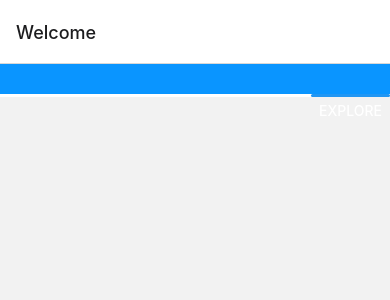
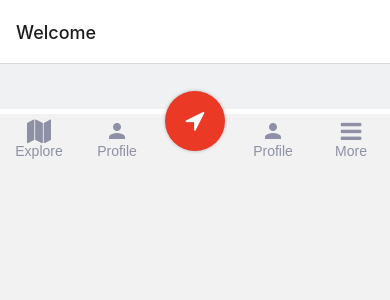
Before and after one commit to pragati-kumar/NaviFinder-Hackerchiefs, a React Native app: screen /Home in a window 390 px wide. Shown: the top 300 px of the page. Built offline with nearby package versions, Linux system fonts and the light colour scheme; what react-native-sensors would draw is missing.

Commit message:
navbar done

```diff
--- a/screens/HomeScreen.tsx
+++ b/screens/HomeScreen.tsx
@@ -19,13 +19,11 @@ import {
   Text,
   useColorScheme,
   View,
+  TouchableNativeFeedback,
+    TouchableHighlight,
+    TouchableOpacity,
+    TouchableWithoutFeedback,
 } from 'react-native';
-// import FontAwesome, {
-//   SolidIcons,
-//   RegularIcons,
-//   BrandIcons,
-// } from 'react-native-fontawesome';
-// import MapboxGL from '@react-native-mapbox-gl/maps';
 // import style from '../assets/css/home.css' ;
 
 import {
@@ -44,8 +42,30 @@ const HomeScreen = ({route, navigation}: Props) => {
     <SafeAreaView>
       <View style={styles.map}>
         <View style={styles.navbar}>
-          <Icon name="person" />
-          <Button title="Explore" />
+
+         <View style={styles.ic}>
+             <Icon color='#8E91A5' name="map" type="font-awesome" />
+             <Text style={styles.icText} > Explore </Text>
+         </View>
+
+        <View style={styles.ic}>
+         <Icon color='#8E91A5' name="person" />
+         <Text style={styles.icText} > Profile </Text>
+         </View>
+
+          <View style={styles.navigate}>
+            <Icon color='white' name="location-arrow" type="font-awesome"  />
+           </View>
+
+          <View style={styles.ic}>
+           <Icon color='#8E91A5' name="person" />
+           <Text style={styles.icText} > Profile </Text>
+            </View>
+
+        <View style={styles.ic}>
+         <Icon color='#8E91A5' name="bars" type="font-awesome" />
+         <Text style={styles.icText} > More </Text>
+          </View>
         </View>
       </View>
     </SafeAreaView>
@@ -59,17 +79,40 @@ const styles = StyleSheet.create({
     display: 'flex',
     flexDirection: 'column',
     justifyContent: 'flex-end',
-    backgroundColor: '#0A95FF',
+    backgroundColor: '#F0F1F3',
+  },
+  navigate : {
+    width: 60 ,
+    height: 60 ,
+    backgroundColor:'#EA3924' ,
+    borderRadius : 100,
+    marginTop : -18,
+    elevation : 5,
+    paddingTop: 17 ,
+    shadowColor: '#000',
+    shadowOpacity: 0.25,
+    shadowRadius: 3.84,
+    shadowOffset: {
+      height: 0,
+      width: 0
+    }
   },
   ic: {
-    color: '#EA3924',
+    color: '#8E91A5',
+    width: 60,
+    paddingTop:10,
+  },
+  icText : {
+    color:'#8E91A5',
+    fontFamily : 'sans-serif' ,
+    alignSelf : 'center' ,
   },
   navbar: {
     backgroundColor: '#FFFFFF',
     verticalAlign: 'bottom',
     display: 'flex',
     flexDirection: 'row',
-    justifyContent: 'space-between',
+    justifyContent: 'space-around',
     height: '10%',
     width: '100%',
   },
```
